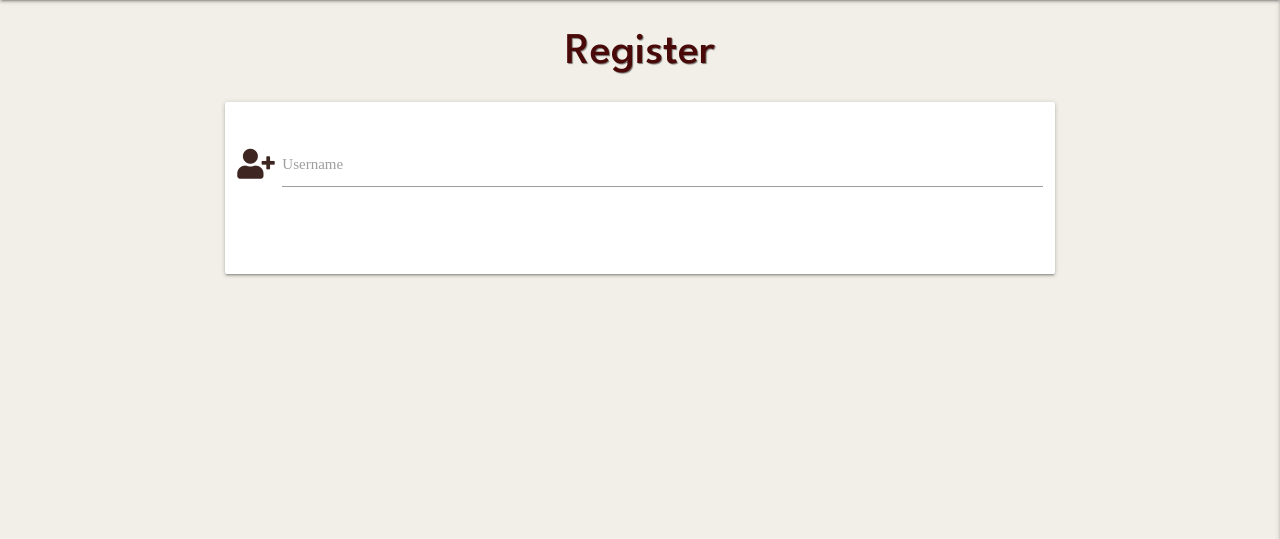
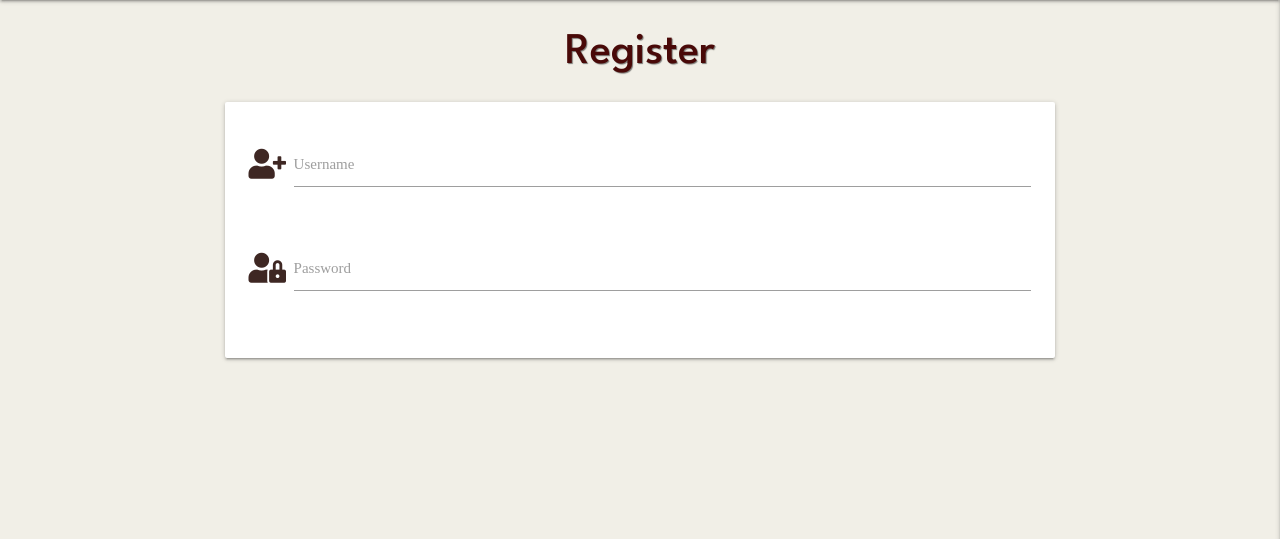
Before and after one commit to tarahwaters/milestone-project3, a Flask app: page /register in a window 1280 px wide. Shown: the part 64-603 px from the top of the page. Run offline with Flask 3, Linux system fonts and the light colour scheme; some libraries are stand-ins or nearby versions.

Commit message:
Add password input-field to register form

```diff
--- a/templates/register.html
+++ b/templates/register.html
@@ -7,11 +7,17 @@
         <form class="col s12 m8 offset-m2">
             <div class="card-panel">
                 <div class="row">
-                    <div class="row">
-                        <div class="input-field col s12">
-                            <i class="fas fa-user-plus prefix brown-text text-darken-4"></i>
-                            <input id="username" name="username" type="text" class="validate">
-                            <label for="username">Username</label>
+                    <div class="input-field col s12">
+                        <i class="fas fa-user-plus prefix brown-text text-darken-4"></i>
+                        <input id="username" name="username" type="text" class="validate">
+                        <label for="username">Username</label>
+                    </div>
+                </div>
+                <div class="row">
+                    <div class="input-field col s12">
+                        <i class="fas fa-user-lock prefix brown-text text-darken-4"></i>
+                        <input id="password" type="password" class="validate">
+                        <label for="password">Password</label>
                     </div>
                 </div>
             </div>
```
